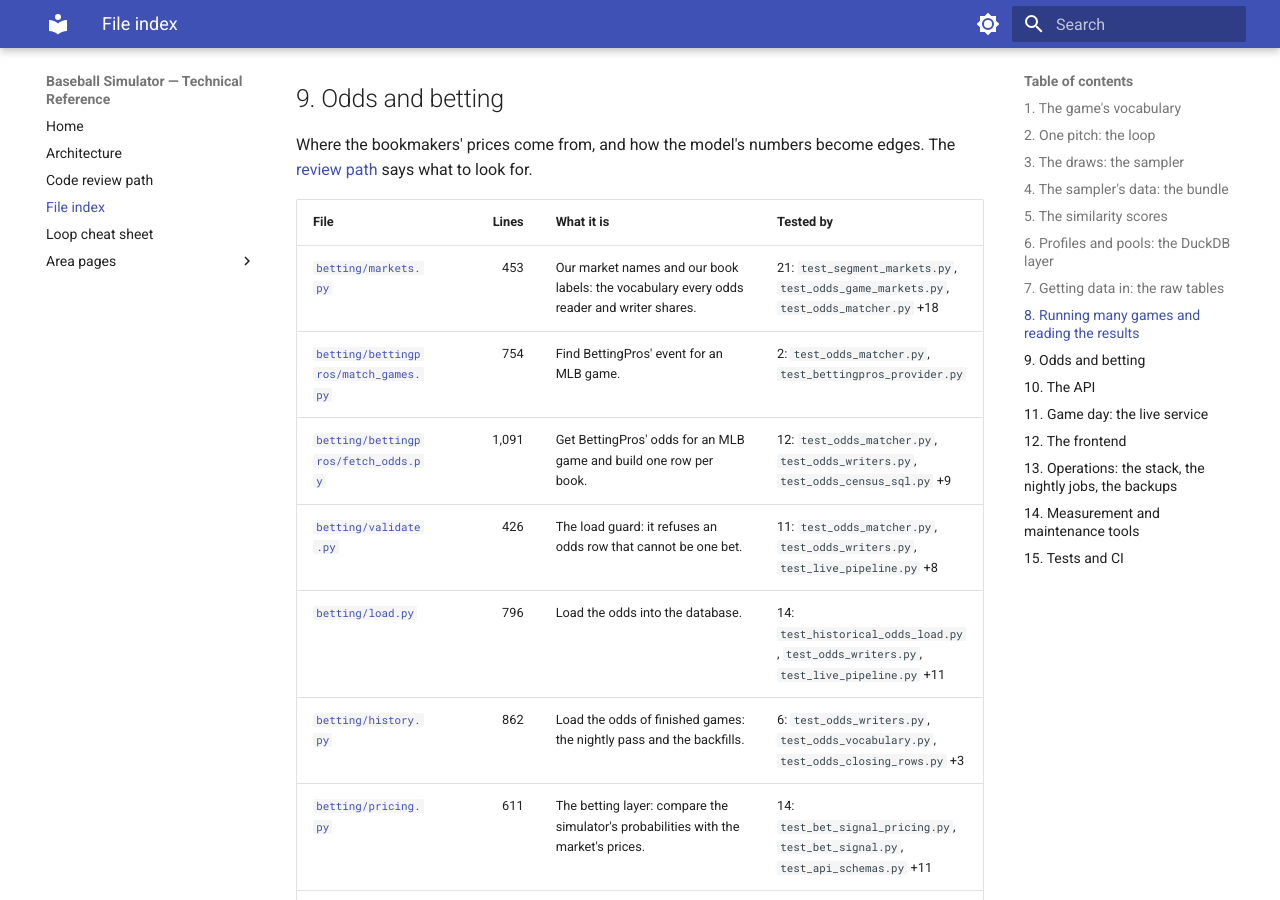
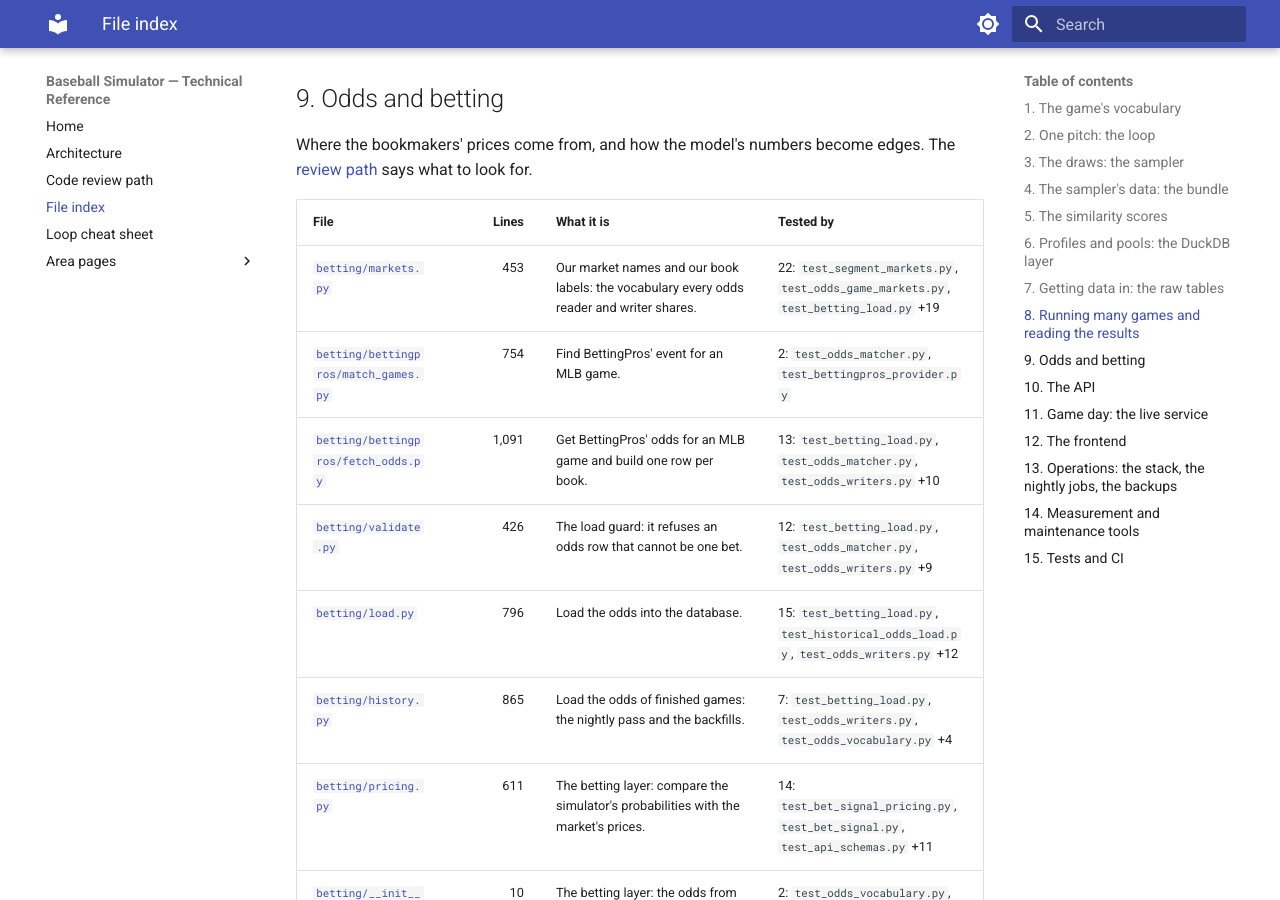
Before and after one commit to gmelick/baseball_simulator_v2, an MkDocs documentation site: the page built from docs/technical/file-index.md, in a window 1280 px wide and 900 px high, scrolled down 26626 px. Built offline with MkDocs 1.6.1 and Material for MkDocs 9.7.7, drawn with Linux system fonts in a browser that asks for light colours; some of the changed text lies outside the part shown.

Commit message:
Apply the QA pass's fixes: a tolerant column probe, the census zero placeholder, the file index (SIM-645 step B)
Co-Authored-By: Claude Opus 5.5 <noreply@anthropic.com>

```diff
--- a/docs/technical/file-index.md
+++ b/docs/technical/file-index.md
@@ -1,4 +1,4 @@
-<!-- file-index-key: 94106d714a2783bb -->
+<!-- file-index-key: 734563f91d817af0 -->
 # File index
 
 Every source and config file in the repository, in the order of the [code review path](code-review-path.md). Data files (test fixtures, script inputs, logos, fonts) and the documents are not listed.
@@ -309,12 +309,12 @@ Where the bookmakers' prices come from, and how the model's numbers become edges
 
 | File | Lines | What it is | Tested by |
 |---|--:|---|---|
-| [`betting/markets.py`](../../betting/markets.py) | 453 | Our market names and our book labels: the vocabulary every odds reader and writer shares. | 21: `test_segment_markets.py`, `test_odds_game_markets.py`, `test_odds_matcher.py` +18 |
+| [`betting/markets.py`](../../betting/markets.py) | 453 | Our market names and our book labels: the vocabulary every odds reader and writer shares. | 22: `test_segment_markets.py`, `test_odds_game_markets.py`, `test_betting_load.py` +19 |
 | [`betting/bettingpros/match_games.py`](../../betting/bettingpros/match_games.py) | 754 | Find BettingPros' event for an MLB game. | 2: `test_odds_matcher.py`, `test_bettingpros_provider.py` |
-| [`betting/bettingpros/fetch_odds.py`](../../betting/bettingpros/fetch_odds.py) | 1,091 | Get BettingPros' odds for an MLB game and build one row per book. | 12: `test_odds_matcher.py`, `test_odds_writers.py`, `test_odds_census_sql.py` +9 |
-| [`betting/validate.py`](../../betting/validate.py) | 426 | The load guard: it refuses an odds row that cannot be one bet. | 11: `test_odds_matcher.py`, `test_odds_writers.py`, `test_live_pipeline.py` +8 |
-| [`betting/load.py`](../../betting/load.py) | 796 | Load the odds into the database. | 14: `test_historical_odds_load.py`, `test_odds_writers.py`, `test_live_pipeline.py` +11 |
-| [`betting/history.py`](../../betting/history.py) | 862 | Load the odds of finished games: the nightly pass and the backfills. | 6: `test_odds_writers.py`, `test_odds_vocabulary.py`, `test_odds_closing_rows.py` +3 |
+| [`betting/bettingpros/fetch_odds.py`](../../betting/bettingpros/fetch_odds.py) | 1,091 | Get BettingPros' odds for an MLB game and build one row per book. | 13: `test_betting_load.py`, `test_odds_matcher.py`, `test_odds_writers.py` +10 |
+| [`betting/validate.py`](../../betting/validate.py) | 426 | The load guard: it refuses an odds row that cannot be one bet. | 12: `test_betting_load.py`, `test_odds_matcher.py`, `test_odds_writers.py` +9 |
+| [`betting/load.py`](../../betting/load.py) | 796 | Load the odds into the database. | 15: `test_betting_load.py`, `test_historical_odds_load.py`, `test_odds_writers.py` +12 |
+| [`betting/history.py`](../../betting/history.py) | 865 | Load the odds of finished games: the nightly pass and the backfills. | 7: `test_betting_load.py`, `test_odds_writers.py`, `test_odds_vocabulary.py` +4 |
 | [`betting/pricing.py`](../../betting/pricing.py) | 611 | The betting layer: compare the simulator's probabilities with the market's prices. | 14: `test_bet_signal_pricing.py`, `test_bet_signal.py`, `test_api_schemas.py` +11 |
 | [`betting/__init__.py`](../../betting/__init__.py) | 10 | The betting layer: the odds from BettingPros, their checks and load, and the pricing. | 2: `test_odds_vocabulary.py`, `test_odds_book_vocabulary.py` |
 
@@ -412,7 +412,7 @@ The React app: the day slate, the game page, the Data Lab and the similarity exp
 | [`frontend/src/api/games.ts`](../../frontend/src/api/games.ts) | 692 | games.ts — the browser's client of the game routes (/api/games). | — |
 | [`frontend/src/api/lab.ts`](../../frontend/src/api/lab.ts) | 171 | lab.ts — the browser's client for the Data Lab: the summary analytics, the data freshness, the schema tree, the read-only SQL runner and the AI-assistant capability probe. | — |
 | [`frontend/src/api/players.ts`](../../frontend/src/api/players.ts) | 25 | players.ts — the name typeahead and the player identity client (api/routes/players.py). | — |
-| [`frontend/src/api/schema.d.ts`](../../frontend/src/api/schema.d.ts) | 5,084 | The TypeScript types of every API route and response (generated from openapi.json by `npm run gen:api`). | — |
+| [`frontend/src/api/schema.d.ts`](../../frontend/src/api/schema.d.ts) | 4,986 | The TypeScript types of every API route and response (generated from openapi.json by `npm run gen:api`). | — |
 | [`frontend/src/api/similarity.ts`](../../frontend/src/api/similarity.ts) | 153 | similarity.ts — the client for the Similarity Explorer (api/routes/similarity_explorer.py). | — |
 | [`frontend/src/api/unauthorized.ts`](../../frontend/src/api/unauthorized.ts) | 22 | unauthorized.ts — the one signal that a data request came back 401 (no valid credential). | — |
 | [`frontend/src/pages/DaySummaryPage.tsx`](../../frontend/src/pages/DaySummaryPage.tsx) *+ css* | 196 | DaySummaryPage.tsx — the Daily Diamond day slate. | — |
@@ -688,6 +688,7 @@ How the code is tested, and what CI runs on every push. The [review path](code-r
 | [`tests/unit/test_bet_signal.py`](../../tests/unit/test_bet_signal.py) | 340 | The bet-signal module: which edges become +EV bets, and how much to stake. | — |
 | [`tests/unit/test_bet_signal_pricing.py`](../../tests/unit/test_bet_signal_pricing.py) | 376 | The pricing half of :mod:`betting.pricing`: the implied probabilities and the edges. | — |
 | [`tests/unit/test_bet_signal_run_line.py`](../../tests/unit/test_bet_signal_run_line.py) | 226 | The run line (spread) EdgeReport of :mod:`betting.pricing`. | — |
+| [`tests/unit/test_betting_load.py`](../../tests/unit/test_betting_load.py) | 431 | The one load path (SIM-645): `betting/load.py` fetches, keeps, checks and writes. | — |
 | [`tests/unit/test_bettingpros_provider.py`](../../tests/unit/test_bettingpros_provider.py) | 534 | Unit tests for the SIM-405 BettingPros odds provider. | — |
 | [`tests/unit/test_book_sharpness.py`](../../tests/unit/test_book_sharpness.py) | 330 | `scripts/probes/book_sharpness.py`: the odds-against-outcome read that ranks the books (plan test 17), on a synthetic season. | — |
 | [`tests/unit/test_boxscore_extended.py`](../../tests/unit/test_boxscore_extended.py) | 533 | The extended per-player box score: the batting fields `b2` (doubles), `b3` (triples), `r` (runs scored) and `sb` (stolen bases), the pitching fields `h_allowed` and `r_allowed`, and the exact total-bases formula of `p... | — |
@@ -935,6 +936,7 @@ How the code is tested, and what CI runs on every push. The [review path](code-r
 | [`tests/performance/bench_api_simulate.py`](../../tests/performance/bench_api_simulate.py) | 343 | The end-to-end `GET /api/games/{game_pk}/simulate` latency perf gate. | — |
 | [`tests/performance/bench_simulation.py`](../../tests/performance/bench_simulation.py) | 635 | The performance benchmark harness. | — |
 | [`tests/fixtures/mlb_game_feed/record_fixtures.py`](../../tests/fixtures/mlb_game_feed/record_fixtures.py) | 203 | Record trimmed league game feeds for the tests that parse the feed. | — |
+| [`tests/bp_recorded.py`](../../tests/bp_recorded.py) | 183 | The real BettingPros provider, fed by recorded real responses. | 11: `test_betting_load.py`, `test_odds_writers.py`, `test_live_pipeline.py` +8 |
 | [`.github/workflows/ci.yml`](../../.github/workflows/ci.yml) | 753 | MLB Baseball Simulation Platform — CI Pipeline (SIM-146) | — |
 | [`.github/workflows/acceptance-nightly.yml`](../../.github/workflows/acceptance-nightly.yml) | 343 | MLB Baseball Simulation Platform — Production-config acceptance bands (SIM-450) | — |
 | [`.github/workflows/docker-release.yml`](../../.github/workflows/docker-release.yml) | 89 | MLB Baseball Simulation Platform — Docker Release (SIM-146) | — |
--- a/pyproject.toml
+++ b/pyproject.toml
@@ -89,7 +89,6 @@ omit = [
     "similarity/similarity_diagnostics.py",
     "pipeline/etl/venue_backfill_job.py",
     "pipeline/etl/etl_sprint_speed_loader.py",
-    "pipeline/etl/opening_line_job.py",
     "*/migrations/*",
     # Live-infra wiring + integration/real-DB paths: exercised by the SIM-371
     # E2E suite + integration tests, not unit tests (same rationale as above).
```
Also changed, not shown: other parts of docs/technical/file-index.md (+10 -10 lines), 4 other files.
